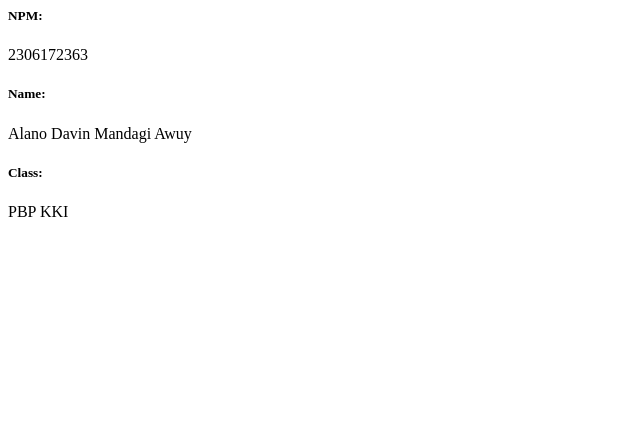
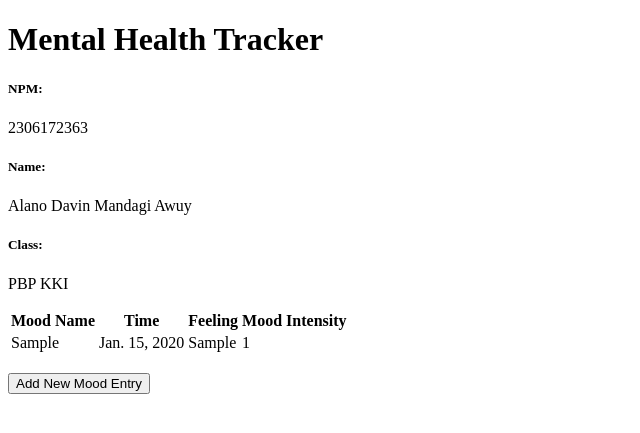
Before and after one commit to davinawuy/mental-health-tracker, a Django app: page / in a window 1280 px wide. Shown: the top 433 px of the page, without its empty margins (0-640 px from the left). Run offline with Django 5.2, Linux system fonts and the light colour scheme; tables that the repository leaves empty hold one stand-in row (values such as "Sample post").

Commit message:
finished tutorial 2

```diff
--- a/main/models.py
+++ b/main/models.py
@@ -1,6 +1,8 @@
+import uuid
 from django.db import models
 
 class MoodEntry(models.Model):
+    id = models.UUIDField(primary_key=True, default=uuid.uuid4, editable=False)  # add this line
     mood = models.CharField(max_length=255)
     time = models.DateField(auto_now_add=True)
     feelings = models.TextField()
--- a/main/templates/main.html
+++ b/main/templates/main.html
@@ -1,6 +1,45 @@
+{% extends 'base.html' %}
+{% block content %}
+<h1>Mental Health Tracker</h1>
+
 <h5>NPM: </h5>
 <p>{{ npm }}<p>
-<h5>Name: </h5>
-<p>{{ name }}<p>
-<h5>Class: </h5>
-<p>{{ class }}<p>
+
+<h5>Name:</h5>
+<p>{{ name }}</p>
+
+<h5>Class:</h5>
+<p>{{ class }}</p>
+
+{% if not mood_entries %}
+<p>There are no mood data in mental health tracker.</p>
+{% else %}
+<table>
+  <tr>
+    <th>Mood Name</th>
+    <th>Time</th>
+    <th>Feeling</th>
+    <th>Mood Intensity</th>
+  </tr>
+
+  {% comment %} This is how to display mood data
+  {% endcomment %}
+  {% for mood_entry in mood_entries %}
+  <tr>
+    <td>{{mood_entry.mood}}</td>
+    <td>{{mood_entry.time}}</td>
+    <td>{{mood_entry.feelings}}</td>
+    <td>{{mood_entry.mood_intensity}}</td>
+  </tr>
+  {% endfor %}
+</table>
+{% endif %}
+
+<br />
+
+<a href="{% url 'main:create_mood_entry' %}">
+  <button>Add New Mood Entry</button>
+</a>
+
+
+{% endblock content %}
--- a/main/urls.py
+++ b/main/urls.py
@@ -1,8 +1,15 @@
 from django.urls import path
-from main.views import show_main
+from main.views import show_main, create_mood_entry, show_xml, show_json, show_xml_by_id, show_json_by_id
+
 
 app_name = 'main'
 
 urlpatterns = [
     path('', show_main, name='show_main'),
+    path('create-mood-entry', create_mood_entry, name='create_mood_entry'),
+    path('xml/', show_xml, name='show_xml'),
+    path('json/', show_json, name='show_json'),
+    path('xml/<str:id>/', show_xml_by_id, name='show_xml_by_id'),
+    path('json/<str:id>/', show_json_by_id, name='show_json_by_id'),
+
 ]
--- a/main/views.py
+++ b/main/views.py
@@ -1,11 +1,44 @@
-from django.shortcuts import render
+from django.shortcuts import render, redirect   # Import redirect and render
+from main.forms import MoodEntryForm
+from main.models import MoodEntry
+from django.http import HttpResponse
+from django.core import serializers
 
 # Create your views here.
 def show_main(request):
+    mood_entries = MoodEntry.objects.all()
+
     context = {
-        'npm' : '2306172363',
         'name': 'Alano Davin Mandagi Awuy',
-        'class': 'PBP KKI'
+        'class': 'PBP KKI',
+        'npm': '2306172363',
+        'mood_entries': mood_entries
     }
 
     return render(request, "main.html", context)
+
+def create_mood_entry(request):
+    form = MoodEntryForm(request.POST or None)
+
+    if form.is_valid() and request.method == "POST":
+        form.save()
+        return redirect('main:show_main')
+
+    context = {'form': form}
+    return render(request, "create_mood_entry.html", context)
+
+def show_xml(request):
+    data = MoodEntry.objects.all()
+    return HttpResponse(serializers.serialize("xml", data), content_type="application/xml")
+
+def show_json(request):
+    data = MoodEntry.objects.all()
+    return HttpResponse(serializers.serialize("json", data), content_type="application/json")
+
+def show_xml_by_id(request, id):
+    data = MoodEntry.objects.filter(pk=id)
+    return HttpResponse(serializers.serialize("xml", data), content_type="application/xml")
+
+def show_json_by_id(request, id):
+    data = MoodEntry.objects.filter(pk=id)
+    return HttpResponse(serializers.serialize("json", data), content_type="application/json")
--- a/mental_health_tracker/settings.py
+++ b/mental_health_tracker/settings.py
@@ -55,7 +55,7 @@ ROOT_URLCONF = 'mental_health_tracker.urls'
 TEMPLATES = [
     {
         'BACKEND': 'django.template.backends.django.DjangoTemplates',
-        'DIRS': [],
+        'DIRS': [BASE_DIR / 'templates'], #Adding the templates directory to the TEMPLATES setting
         'APP_DIRS': True,
         'OPTIONS': {
             'context_processors': [
@@ -122,3 +122,5 @@ STATIC_URL = 'static/'
 # https://docs.djangoproject.com/en/5.1/ref/settings/#default-auto-field
 
 DEFAULT_AUTO_FIELD = 'django.db.models.BigAutoField'
+
+CSRF_TRUSTED_ORIGINS = ["http://localhost","http://127.0.0.1","http://alano-davin:a2A7HLCjWWcNGaxqpnvojWWxAf2L5b0C@pbp.cs.ui.ac.id/alano-davin/mentalhealthtrackerr", "https://alano-davin:a2A7HLCjWWcNGaxqpnvojWWxAf2L5b0C@pbp.cs.ui.ac.id/alano-davin/mentalhealthtrackerr"]
--- /dev/null
+++ b/templates/base.html
@@ -0,0 +1,13 @@
+{% load static %}
+<!DOCTYPE html>
+<html lang="en">
+  <head>
+    <meta charset="UTF-8" />
+    <meta name="viewport" content="width=device-width, initial-scale=1.0" />
+    {% block meta %} {% endblock meta %}
+  </head>
+
+  <body>
+    {% block content %} {% endblock content %}
+  </body>
+</html>
```
Also changed, not shown: main/forms.py (added, +7 -0 lines), main/templates/create_mood_entry.html (added, +18 -0 lines), .github/workflows/deploy.yml (added), main/migrations/0002_alter_moodentry_id.py (added).
